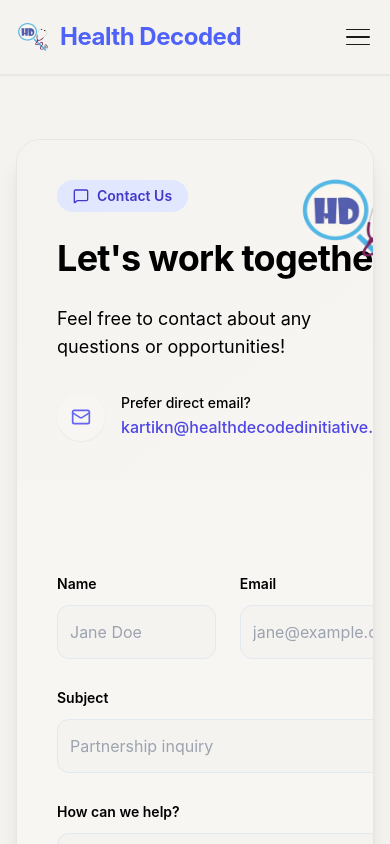
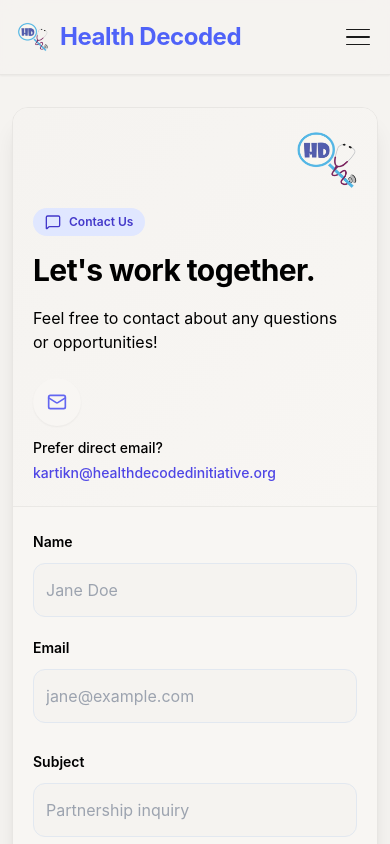
Before and after one commit to RyanPurakal/healthdecoded, a Next.js app: page /contact in a window 390 px wide. Shown: the top 844 px of the page. Built offline with nearby package versions, Linux system fonts and the light colour scheme; no server answers.

Commit message:
fixed UI responsiveness

```diff
--- a/app/contact/page.jsx
+++ b/app/contact/page.jsx
@@ -3,11 +3,9 @@
 import { useState } from 'react';
 import { motion, AnimatePresence } from 'framer-motion';
 import { Button } from '@/components/ui/button';
-import { useDonate } from '@/app/DonateContext';
 import { Mail, MessageSquare, Send, Loader2, CheckCircle2 } from 'lucide-react';
 
 export default function ContactPage() {
-  const { setShowDonateModal } = useDonate();
   const [formData, setFormData] = useState({ name: '', email: '', subject: '', message: '' });
   const [formErrors, setFormErrors] = useState({});
   const [isSubmitting, setIsSubmitting] = useState(false);
@@ -65,39 +63,39 @@ export default function ContactPage() {
   };
 
   return (
-    <div className="min-h-screen bg-beige py-16 px-4">
-      <div className="max-w-6xl mx-auto">
-        <div className="grid md:grid-cols-2 gap-12 items-center bg-beige-light rounded-3xl overflow-hidden shadow-xl border border-beige-dark">
+    <div className="min-h-screen bg-beige py-8 sm:py-12 md:py-16 px-3 sm:px-4">
+      <div className="max-w-6xl mx-auto w-full min-w-0">
+        <div className="grid md:grid-cols-2 gap-0 md:gap-0 md:items-stretch bg-beige-light rounded-2xl sm:rounded-3xl overflow-hidden shadow-xl border border-beige-dark">
 
           {/* Left Side Info */}
-          <div className="p-10 md:p-16 h-full flex flex-col justify-center bg-gradient-to-br from-beige to-beige-light relative">
-            <div className="absolute top-0 right-0 p-8">
-              <img src="/logo192.png" alt="Health Decoded Logo" className="w-28 h-auto object-contain" />
+          <div className="p-5 sm:p-8 md:p-12 lg:p-16 flex flex-col justify-center bg-gradient-to-br from-beige to-beige-light relative border-b md:border-b-0 md:border-r border-beige-dark/80">
+            <div className="flex justify-end mb-4 sm:mb-6 md:absolute md:top-0 md:right-0 md:mb-0 md:p-6 lg:p-8">
+              <img src="/logo192.png" alt="Health Decoded Logo" className="w-16 h-auto sm:w-24 md:w-28 object-contain" />
             </div>
-            <motion.div initial={{ opacity: 0, y: 20 }} animate={{ opacity: 1, y: 0 }} transition={{ duration: 0.5 }}>
-              <span className="inline-flex items-center gap-2 bg-indigo-100 text-indigo-700 px-4 py-1.5 rounded-full text-sm font-semibold mb-6">
-                <MessageSquare size={16} /> Contact Us
+            <motion.div initial={{ opacity: 0, y: 20 }} animate={{ opacity: 1, y: 0 }} transition={{ duration: 0.5 }} className="min-w-0">
+              <span className="inline-flex items-center gap-2 bg-indigo-100 text-indigo-700 px-3 sm:px-4 py-1.5 rounded-full text-xs sm:text-sm font-semibold mb-4 sm:mb-6">
+                <MessageSquare size={16} className="shrink-0" /> Contact Us
               </span>
-              <h1 className="text-4xl md:text-5xl font-bold text-black mb-6 leading-tight">
+              <h1 className="text-3xl sm:text-4xl md:text-5xl font-bold text-black mb-4 sm:mb-6 leading-tight break-words">
                 Let&apos;s work together.
               </h1>
-              <p className="text-lg text-black mb-8 max-w-md">
+              <p className="text-base sm:text-lg text-black mb-6 sm:mb-8 max-w-md">
                 Feel free to contact about any questions or opportunities!
               </p>
-              <div className="flex items-center gap-4 text-black font-medium">
-                <div className="h-12 w-12 rounded-full bg-beige-light shadow-sm flex items-center justify-center text-indigo-500">
+              <div className="flex flex-col sm:flex-row sm:items-center gap-3 sm:gap-4 text-black font-medium">
+                <div className="h-12 w-12 shrink-0 rounded-full bg-beige-light shadow-sm flex items-center justify-center text-indigo-500">
                   <Mail size={20} />
                 </div>
-                <div>
+                <div className="min-w-0">
                   <p className="text-sm text-black">Prefer direct email?</p>
-                  <a href="mailto:kartikn@healthdecodedinitiative.org" className="text-indigo-600 hover:text-indigo-700 transition-colors">kartikn@healthdecodedinitiative.org</a>
+                  <a href="mailto:kartikn@healthdecodedinitiative.org" className="text-indigo-600 hover:text-indigo-700 transition-colors break-words text-sm sm:text-base">kartikn@healthdecodedinitiative.org</a>
                 </div>
               </div>
             </motion.div>
           </div>
 
           {/* Right Side Form */}
-          <div className="p-10 md:p-16">
+          <div className="p-5 sm:p-8 md:p-12 lg:p-16 min-w-0">
             <AnimatePresence mode="wait">
               {submitStatus === 'success' ? (
                 <motion.div
@@ -120,7 +118,7 @@ export default function ContactPage() {
                   className="space-y-6"
                   noValidate
                 >
-                  <div className="grid grid-cols-2 gap-6">
+                  <div className="grid grid-cols-1 sm:grid-cols-2 gap-4 sm:gap-6">
                     <div className="space-y-2">
                       <label className="text-sm font-semibold text-black">Name</label>
                       <input type="text" name="name" value={formData.name} onChange={handleChange} className={`w-full p-3 rounded-xl border ${formErrors.name ? 'border-red-300 focus:ring-red-200' : 'border-slate-200 focus:border-indigo-400 focus:ring-4 focus:ring-indigo-50'} transition-all outline-none bg-beige group-hover:bg-beige-light`} placeholder="Jane Doe" />
--- a/app/globals.css
+++ b/app/globals.css
@@ -3896,9 +3896,10 @@ ul {
 
 .sticky-scroll-reveal__inner {
   display: grid;
-  grid-template-columns: minmax(0, 1.1fr) minmax(320px, 0.9fr);
+  grid-template-columns: minmax(0, 1.1fr) minmax(0, 0.9fr);
   gap: var(--spacing-2xl);
   align-items: start;
+  min-width: 0;
 }
 
 .sticky-scroll-reveal__content {
@@ -4035,11 +4036,39 @@ ul {
   }
 }
 
+@media (max-width: 480px) {
+  .sticky-scroll-section {
+    padding: var(--spacing-3xl) 0;
+  }
+
+  .sticky-scroll-reveal {
+    padding: 0 max(1rem, var(--container-padding));
+  }
+
+  .sticky-scroll-reveal__panel-frame {
+    height: 18rem;
+    border-radius: 1rem;
+  }
+
+  .sticky-scroll-reveal__card {
+    padding: var(--spacing-md);
+    gap: var(--spacing-md);
+  }
+
+  .sticky-scroll-reveal__index {
+    width: 2.25rem;
+    height: 2.25rem;
+    font-size: var(--font-size-sm);
+  }
+}
+
 @keyframes interactiveSpin {
   to {
     transform: rotate(360deg);
   }
-}body {
+}
+
+body {
   margin: 0;
   font-family: -apple-system, BlinkMacSystemFont, 'Segoe UI', 'Roboto', 'Oxygen',
     'Ubuntu', 'Cantarell', 'Fira Sans', 'Droid Sans', 'Helvetica Neue',
--- a/components/ui/connect-with-us.jsx
+++ b/components/ui/connect-with-us.jsx
@@ -2,31 +2,31 @@ import Link from 'next/link';
 
 export default function SocialConnect() {
   return (
-    <section className="py-24 px-4 bg-beige relative" aria-label="Connect with us">
-      <div className="max-w-4xl mx-auto text-center">
-        <h2 className="text-3xl md:text-5xl font-bold text-black mb-6 tracking-tight">
+    <section className="py-16 sm:py-24 px-4 sm:px-6 bg-beige relative" aria-label="Connect with us">
+      <div className="max-w-4xl mx-auto text-center px-1">
+        <h2 className="text-2xl sm:text-3xl md:text-5xl font-bold text-black mb-4 sm:mb-6 tracking-tight px-1">
           Connect <span className="text-[#4F62F8]">With Us</span>
         </h2>
-        <p className="text-lg text-black mb-12 max-w-2xl mx-auto leading-relaxed">
+        <p className="text-base sm:text-lg text-black mb-8 sm:mb-12 max-w-2xl mx-auto leading-relaxed px-1">
           Join our community and stay updated with the latest initiatives and health education resources.
         </p>
 
         <Link
           href="/contact"
-          className="group block max-w-xl mx-auto bg-beige-light rounded-[2rem] p-6 md:p-8 shadow-xl border border-beige-dark hover:shadow-2xl hover:border-indigo-100 hover:-translate-y-1.5 transition-all duration-300"
+          className="group block max-w-xl mx-auto bg-beige-light rounded-2xl sm:rounded-[2rem] p-5 sm:p-6 md:p-8 shadow-xl border border-beige-dark hover:shadow-2xl hover:border-indigo-100 hover:-translate-y-1.5 transition-all duration-300 text-left"
           aria-label="Navigate to the Contact page"
         >
-          <div className="flex items-center justify-between">
-            <div className="flex items-center gap-6">
-              <div className="w-16 h-16 rounded-2xl bg-indigo-50 text-indigo-600 flex items-center justify-center group-hover:bg-[#4F62F8] group-hover:text-white transition-colors duration-300 shadow-sm">
+          <div className="flex flex-col gap-4 sm:flex-row sm:items-center sm:justify-between">
+            <div className="flex items-start sm:items-center gap-4 sm:gap-6 min-w-0">
+              <div className="w-14 h-14 sm:w-16 sm:h-16 shrink-0 rounded-2xl bg-indigo-50 text-indigo-600 flex items-center justify-center group-hover:bg-[#4F62F8] group-hover:text-white transition-colors duration-300 shadow-sm">
                 <svg xmlns="http://www.w3.org/2000/svg" width="28" height="28" viewBox="0 0 24 24" fill="none" stroke="currentColor" strokeWidth="2" strokeLinecap="round" strokeLinejoin="round"><rect width="20" height="16" x="2" y="4" rx="2"/><path d="m22 7-8.97 5.7a1.94 1.94 0 0 1-2.06 0L2 7"/></svg>
               </div>
-              <div className="text-left">
-                <p className="text-sm font-bold text-black uppercase tracking-widest mb-1">Reach out to us</p>
-                <p className="text-xl md:text-2xl font-bold text-black group-hover:text-[#4F62F8] transition-colors">Contact Us Page</p>
+              <div className="text-left min-w-0">
+                <p className="text-xs sm:text-sm font-bold text-black uppercase tracking-widest mb-1">Reach out to us</p>
+                <p className="text-lg sm:text-xl md:text-2xl font-bold text-black group-hover:text-[#4F62F8] transition-colors break-words">Contact Us Page</p>
               </div>
             </div>
-            <div className="text-black group-hover:text-[#4F62F8] group-hover:translate-x-2 transition-all duration-300">
+            <div className="text-black group-hover:text-[#4F62F8] group-hover:translate-x-2 transition-all duration-300 self-end sm:self-auto shrink-0">
               <svg xmlns="http://www.w3.org/2000/svg" width="32" height="32" viewBox="0 0 24 24" fill="none" stroke="currentColor" strokeWidth="2" strokeLinecap="round" strokeLinejoin="round"><path d="M5 12h14"/><path d="m12 5 7 7-7 7"/></svg>
             </div>
           </div>
```
Also changed, not shown: public/team/ryan.png (deleted), 19 other files (tests, documents, lock files or other folders).
